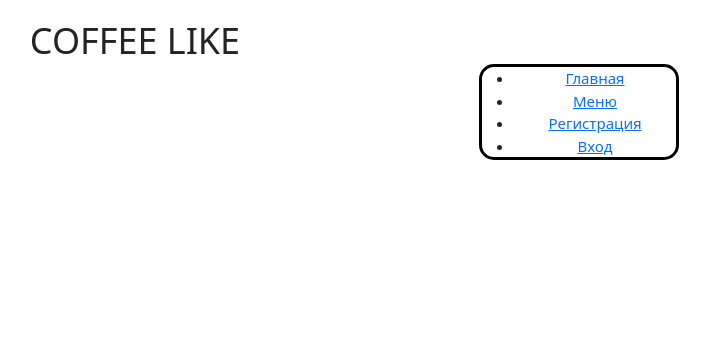
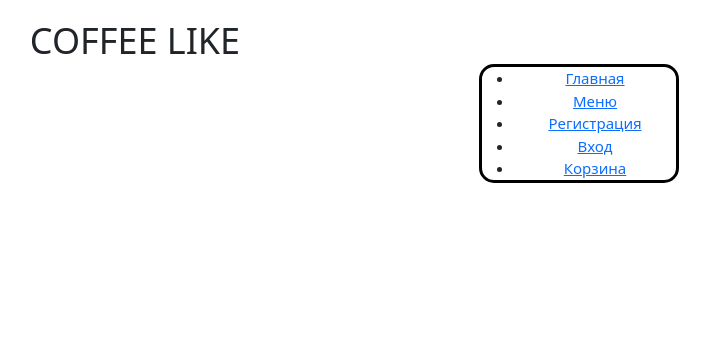
Before and after one commit to LilFreezyV/Web_project, a Flask app: page / in a window 1280 px wide. Shown: the top 342 px of the page, without its empty margins (505-1215 px from the left). Run offline with Flask 3, Linux system fonts and the light colour scheme.

Commit message:
Добавил корзину 2

```diff
--- a/templates/base.html
+++ b/templates/base.html
@@ -18,6 +18,7 @@
         <li><a href="http://127.0.0.1:5000/menu">Меню</a></li>
         <li><a href="http://127.0.0.1:5000/register">Регистрация</a></li>
         <li><a href="http://127.0.0.1:5000/login">Вход</a></li>
+        <li><a href="http://127.0.0.1:5000/basket">Корзина</a></li>
     </ul>
 </header>
 <main role="main" class="container">
```
